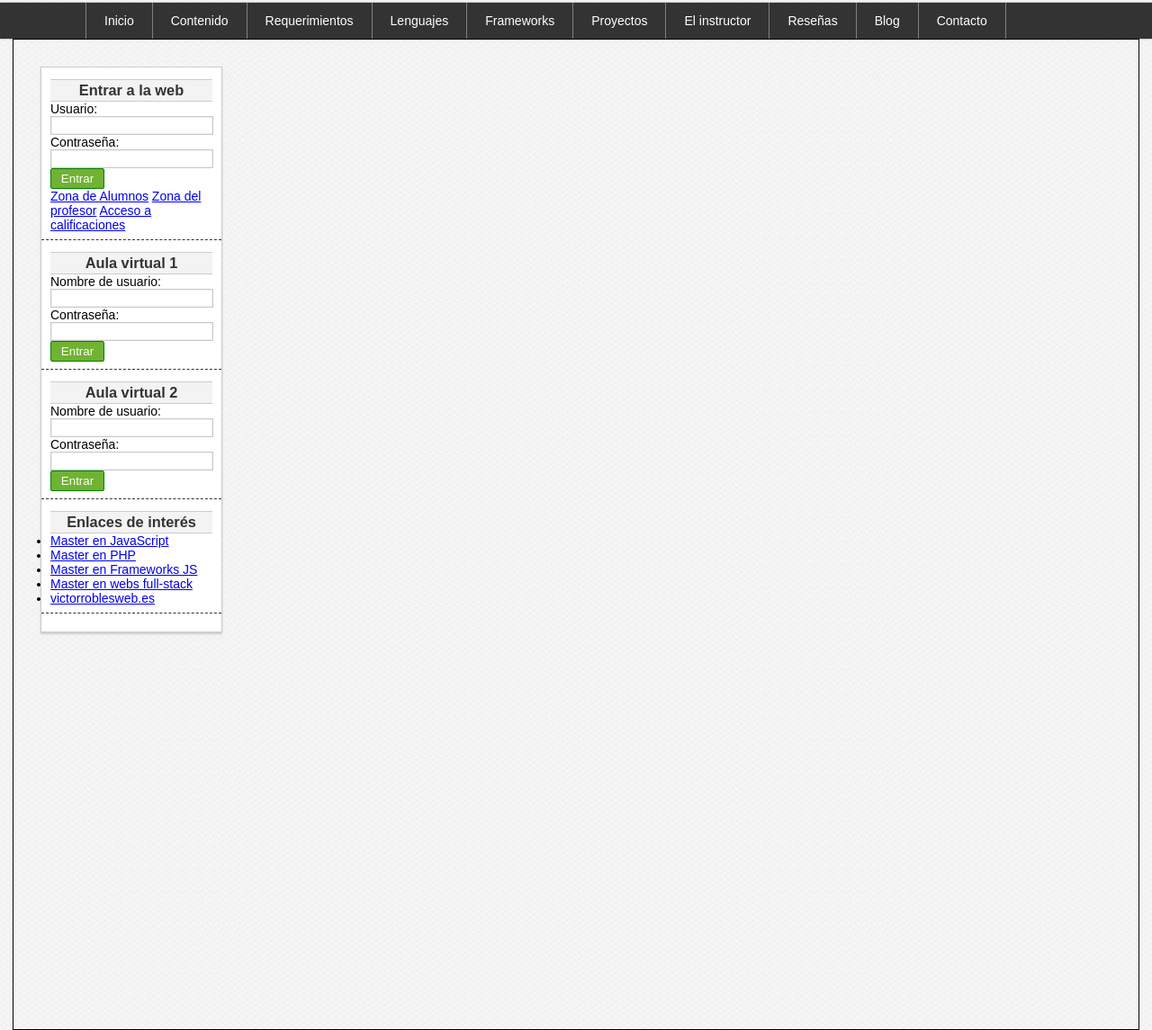
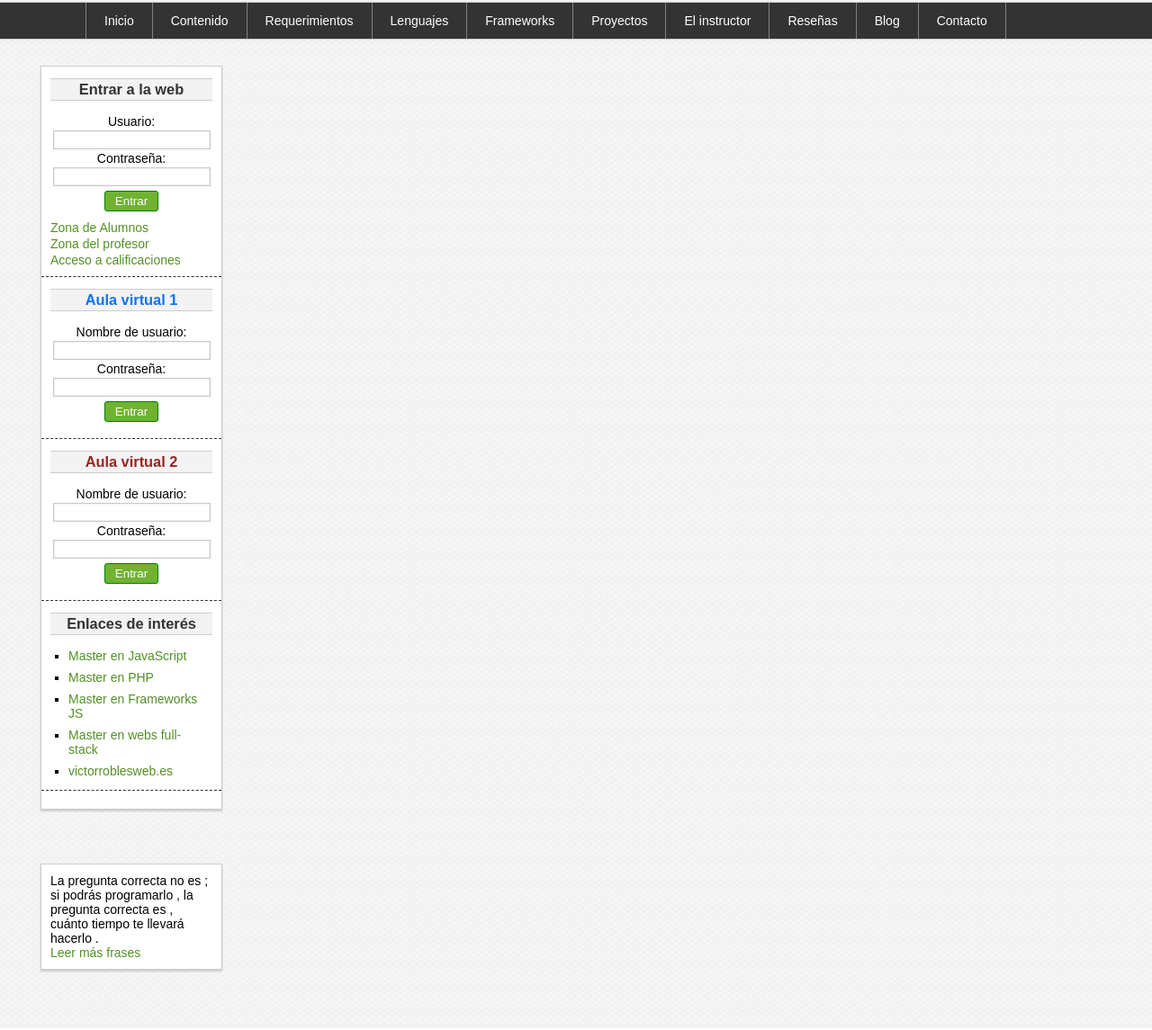
Before and after one commit to juanmatorres-dev/Master-en-CSS-Responsive-SASS-Flexbox-Grid-y-Bootstrap-Udemy, a plain HTML site: page maquetacion-1/index.html in a window 1280 px wide. Shown: the part 247-1392 px from the top of the page at 90% size. Drawn offline with Linux system fonts and the light colour scheme.

Commit message:
Realizando el proyecto ...
- 67. Terminando la barra lateral
- 68. Colores de los encabezados de la barra lateral

```diff
--- a/maquetacion-1/css/styles.css
+++ b/maquetacion-1/css/styles.css
@@ -20,6 +20,27 @@
 
 body {
     background-image: url(../img/paven.png);
+}
+
+a {
+    color: #529125;
+    text-decoration: none;
+}
+
+a:visited {
+    color: #529125;
+}
+
+a:hover {
+    color: #285616;
+}
+
+.red {
+    color: #9b2422 !important;
+}
+
+.blue {
+    color: #0c73f2 !important;
 }
 
 /* FORMULARIOS */
@@ -53,7 +74,7 @@ input[type="submit"],
 input[type="reset"],
 button {
     display: block;
-    border-radius: 2px;
+    border-radius: 3px;
     border: 1px solid green;
     width: 60px;
     padding: 3px;
@@ -216,7 +237,7 @@ button:active {
 /* CONTENIDO */
 
 #content {
-    border: 1px solid black;
+    /*border: 1px solid black;*/
 
     width: 1250px;
     min-height: 1100px;
@@ -225,7 +246,8 @@ button:active {
 
 /* BARRA LATERAL */
 
-#aside {
+#aside , #frase {
+    clear: both; /* Para que no se pongan los elementos uno al lado del otro */
     width: 200px;
     float: left;
     margin: 30px;
@@ -233,6 +255,13 @@ button:active {
     border: 1px solid #ccc;
     box-shadow: 0px 2px 2px #ccc;
     font-family: sans-serif , Arial, Helvetica;
+}
+
+#frase {
+    width: 180px;
+    padding: 10px;
+    font-size: 14px;
+    font-family: sans-serif;
 }
 
 #aside .widget {
@@ -260,8 +289,44 @@ button:active {
     text-align: center;
     padding-top: 2px;
     padding-bottom: 2px;
+    margin-bottom: 15px;
     background-color: #f2f3f2;
     border: 1px solid #ccc;
     border-left: none;
     border-right: none;
 }
+
+#aside li {
+    margin-top: 8px;
+    margin-bottom: 5px;
+    margin-left: 20px;
+    list-style: square;
+}
+
+/* FORMULARIOS DE LA BARRA LATERAL */
+
+#aside div label,
+#aside div input[type="text"],
+#aside div input[type="email"],
+#aside div input[type="password"],
+#aside div a {
+    display: block;
+    width: 95%;
+    margin-top: 2px;
+    margin-bottom: 2px;
+}
+
+
+#aside div input[type="button"],
+#aside div input[type="submit"],
+#aside div input[type="reset"],
+#aside div button {
+    margin-top: 5px;
+    margin-bottom: 10px;
+}
+
+#aside input,
+#aside label {
+    margin: 0px auto;
+    text-align: center;
+}
--- a/maquetacion-1/index.html
+++ b/maquetacion-1/index.html
@@ -121,7 +121,7 @@
             </div>
 
             <div class="widget" id="login">
-                <h3>Aula virtual 1</h3>
+                <h3 class="blue">Aula virtual 1</h3>
                 <form>
                     <label for="user">Nombre de usuario:</label>
                     <input name="user" type="text" />
@@ -135,7 +135,7 @@
             </div>
 
             <div class="widget" id="login">
-                <h3>Aula virtual 2</h3>
+                <h3 class="red">Aula virtual 2</h3>
                 <form>
                     <label for="user">Nombre de usuario:</label>
                     <input name="user" type="text" />
@@ -171,6 +171,13 @@
 
         </aside>
 
+        <aside id="frase">
+            <p>
+                La pregunta correcta no es ; si podrás programarlo , la pregunta correcta es , cuánto tiempo te llevará hacerlo .
+            </p>
+            <a href="#">Leer más frases</a>
+        </aside>
+
         <!-- Fin de la barra lateral -->
 
     </div>
```
